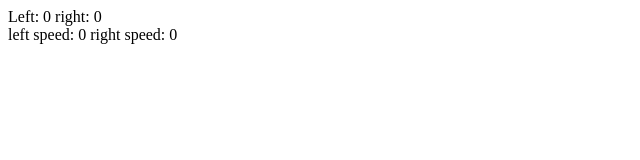
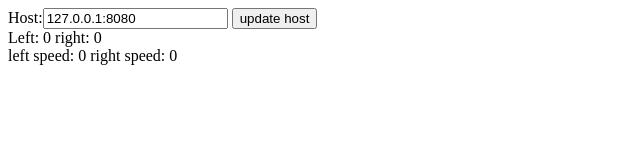
Before and after one commit to efoundationboard/gadget-test, a website: page line-folower/line-follower.html in a window 1280 px wide. Shown: the whole page, without its empty margins (0-640 px from the left). Drawn offline with Linux system fonts and the light colour scheme; no server answers.

Commit message:
now can change host on html

```diff
--- a/line-folower/efb-client-jquery.js
+++ b/line-folower/efb-client-jquery.js
@@ -1,9 +1,17 @@
 var efb = {
-	host: "http://127.0.0.1:8080",
+	host: "127.0.0.1:8080",
+
+	getHost: function() {
+		return efb.host;
+	},
+
+	setHost: function(newHost) {
+		efb.host = newHost;
+	} ,
 
 	writeValue: function(tag, channel, value) {
 		$.ajax({
-			url: efb.host + "/write_value",
+			url: "http://" + efb.host + "/write_value",
 			data: {
 				"tag": tag,
 				"channel": channel,
@@ -24,7 +32,7 @@ var efb = {
 
 	readValue: function(tag, channel, callback) {
 		$.ajax({
-			url: efb.host + "/read_value",
+			url: "http://" + efb.host + "/read_value",
 			data: {
 				"tag": tag,
 				"channel": channel,
--- a/line-folower/line-follower.html
+++ b/line-folower/line-follower.html
@@ -7,12 +7,17 @@
 		<script src="line-follower.js"  type="text/javascript"></script>
 	</head>
 	<body>
+		Host:<input type="text" id="host" /> <input type="button" onclick="javascript:return false;" value="update host" id="btn-update-host" /><br />
 		Left: <span id="left-value">undefined</span> right: <span id="right-value">undefined</span><br />
 		left speed: <span id="left-speed">undefined</span> right speed: <span id="right-speed">undefined</span>
 <script>
 	$(document).ready(function() {
 		var lf = new LF();
 		lf.stopMotor = true;
+		$("#host").val(efb.getHost());
+		$("#btn-update-host").on("click", function(){
+			efb.setHost($("#host").val());
+		});
 		setInterval(function(){
 			lf.getSensorValue(function(data){
 				$("#left-value").text(data[0]);
```
